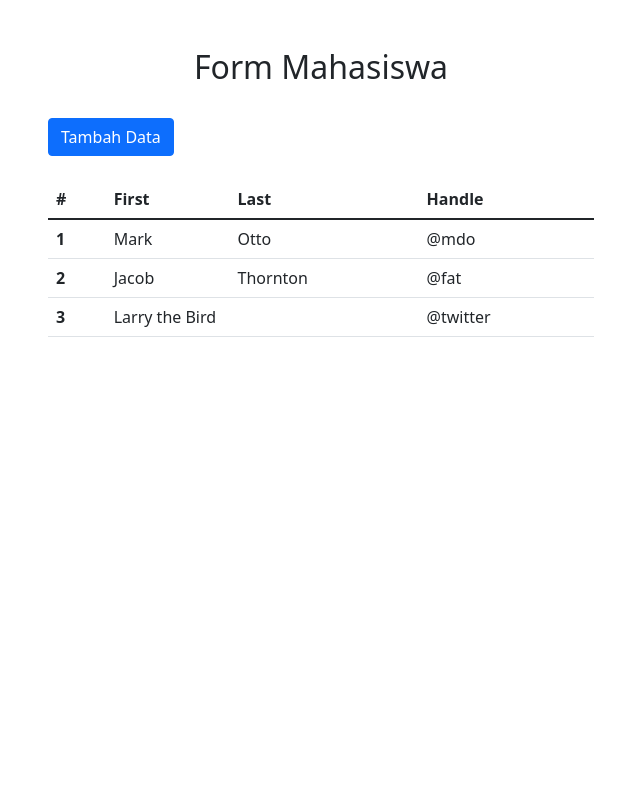
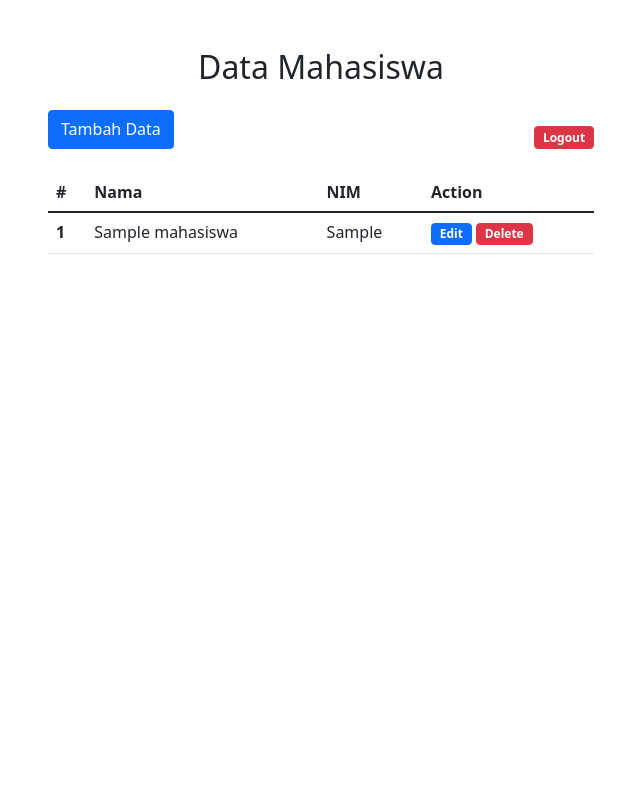
Before and after one commit to maliefrr/ISPerpus_UAS_Perweb, a PHP site: page /mahasiswa.php in a window 1280 px wide. Shown: the whole page, without its empty margins (319-959 px from the left). Run offline with PHP 8.4, Linux system fonts and the light colour scheme; tables that the repository leaves empty or names only in its code hold one stand-in row (values such as "Sample post").

Commit message:
fix the ui in mahasiswa.php

```diff
--- /dev/null
+++ b/assets/style.css
@@ -0,0 +1,10 @@
+* {
+	margin: 0;
+	padding: 0;
+	box-sizing: border-box;
+}
+
+.mhs_button {
+	display: flex;
+	justify-content: space-between;
+}
--- a/mahasiswa.php
+++ b/mahasiswa.php
@@ -10,6 +10,7 @@
     <meta name="viewport" content="width=device-width, initial-scale=1.0">
     <!-- CSS only -->
     <link href="https://cdn.jsdelivr.net/npm/bootstrap@5.1.3/dist/css/bootstrap.min.css" rel="stylesheet" integrity="sha384-1BmE4kWBq78iYhFldvKuhfTAU6auU8tT94WrHftjDbrCEXSU1oBoqyl2QvZ6jIW3" crossorigin="anonymous">
+    <link rel="stylesheet" href="assets/style.css">
     <title>Library Information System</title>
 </head>
 <body>
@@ -17,35 +18,41 @@
         <div class="row">
             <div class="col-md-3"></div>
             <div class="col-md">
-                <h2 class="text-center mt-4">Form Mahasiswa</h2>
-                <a href="" class="btn btn-primary mt-4">Tambah Data</a>
+                <h2 class="text-center mt-4">Data Mahasiswa</h2>
+                <div class="mhs_button mt-4">
+                    <a href="add_data.php" class="btn btn-primary">Tambah Data</a>
+                    <div class="logout">
+                        <a href="index.php" class="btn btn-danger badge mt-3">Logout</a>
+                    </div>
+                </div>
                 <table class="table mt-4">
                     <thead>
                         <tr>
-                        <th scope="col">#</th>
-                        <th scope="col">First</th>
-                        <th scope="col">Last</th>
-                        <th scope="col">Handle</th>
+                            <th scope="col">#</th>
+                            <th scope="col">Nama</th>
+                            <th scope="col">NIM</th>
+                            <th scope="col">Action</th>
                         </tr>
                     </thead>
                     <tbody>
-                        <tr>
-                        <th scope="row">1</th>
-                        <td>Mark</td>
-                        <td>Otto</td>
-                        <td>@mdo</td>
-                        </tr>
-                        <tr>
-                        <th scope="row">2</th>
-                        <td>Jacob</td>
-                        <td>Thornton</td>
-                        <td>@fat</td>
-                        </tr>
-                        <tr>
-                        <th scope="row">3</th>
-                        <td colspan="2">Larry the Bird</td>
-                        <td>@twitter</td>
-                        </tr>
+                        <?php
+                            $data = $db -> query("SELECT * FROM mahasiswa");
+                            $number = 1;
+                            while($data_mahasiswa = $data -> fetch_array()){
+                                echo "
+                                    <tr>
+                                    <th scope='row'>$number</th>
+                                    <td>$data_mahasiswa[nama]</td>
+                                    <td>$data_mahasiswa[nim]</td>
+                                    <td>
+                                    <a class='btn btn-primary badge' href='edit.php?id=$data_mahasiswa[id_mahasiswa]'>Edit</a>
+                                        <a class='btn btn-danger badge'>Delete</a>
+                                    </td>
+                                    </tr>
+                                    ";
+                                $number++;
+                            }
+                            ?>
                     </tbody>
                 </table>
             </div>
```
